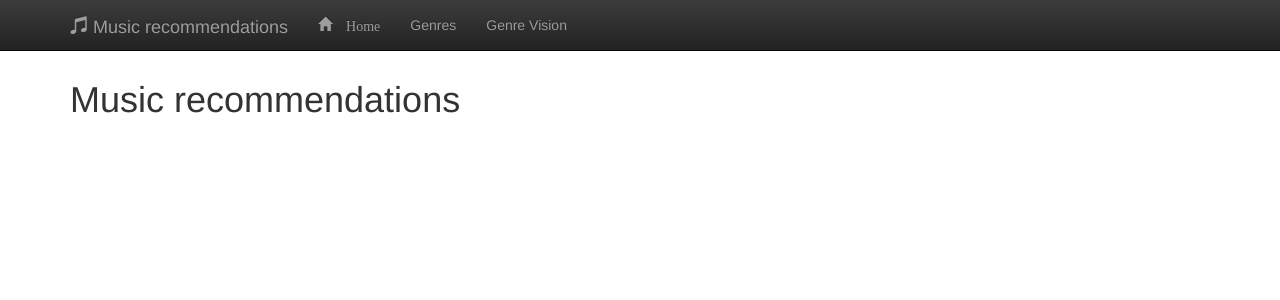
After one commit to m329/reco, a Flask app: template templates/index.html in a window 1280 px wide. The commit adds this page. Shown: the top 300 px of the page. Run offline with Flask 2, Linux system fonts and the light colour scheme; the template is opened without the code that fills it, so the values that code supplies are empty; some libraries are stand-ins or nearby versions.

Commit message:
add new index page

```diff
--- a/reco.py
+++ b/reco.py
@@ -240,6 +240,11 @@ View functions
 """
 
 @app.route("/")
+def index():
+	return render_template('index.html')
+
+
+
 @app.route('/favorites', methods=['GET'])
 def askfavorites():
 	""" show the favorites entry form """
--- /dev/null
+++ b/templates/index.html
@@ -0,0 +1,7 @@
+{% extends "layout.html" %}
+{% block title %}Home{% endblock %}
+{% block extraheader %}{% endblock %}
+{% block body %}
+<h1>Music recommendations</h1>
+
+{% endblock %}
--- a/templates/layout.html
+++ b/templates/layout.html
@@ -66,7 +66,7 @@
 		<div id="navbar" class="navbar-collapse collapse">
 			<ul class="nav navbar-nav">
 				<li {% if request.path == "/" %}class="active"{% endif %}><a href="/"><span class="glyphicon glyphicon-home" aria-hidden="true"> Home</a></li>
-				<li {% if request.path == "/artists" %}class="active"{% endif %}><a href="/artists"> Artists</a></li>
+				<!--<li {% if request.path == "/artists" %}class="active"{% endif %}><a href="/artists"> Artists</a></li>-->
 				<li {% if request.path == "/genres" %}class="active"{% endif %}><a href="/genres"> Genres</a></li>
 				<li {% if request.path == "/gvision" %}class="active"{% endif %}><a href="/gvision"> Genre Vision</a></li>
 			</ul>
```
